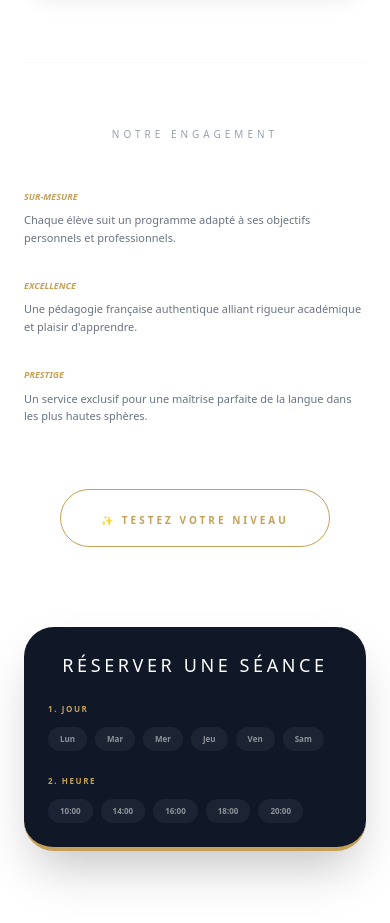
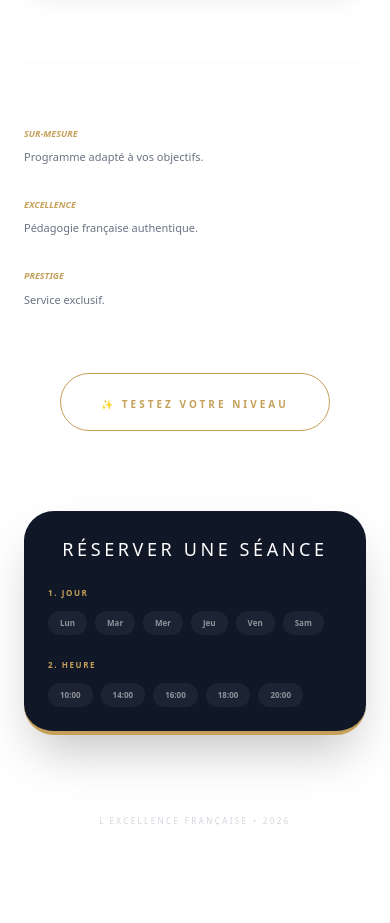
Before and after one commit to projectdevq8-maker/excellence-francaise, a React (Vite) app: page / in a window 390 px wide. Shown: the part 1240-2163 px from the top of the page. After the commit the page ends 2099 px from the top, so only its background shows below. Built offline with nearby package versions, Linux system fonts and the light colour scheme.

Commit message:
WhatsApp et animations fixés

```diff
--- a/src/App.jsx
+++ b/src/App.jsx
@@ -1,7 +1,7 @@
 import React, { useState } from 'react';
 import { motion } from 'framer-motion';
-import Navbar from './components/Navbar'; // Import de la barre de menu
-import Quiz from './components/Quiz';     // Import du Quiz
+import Navbar from './components/Navbar';
+import Quiz from './components/Quiz';
 
 function App() {
   const [showModal, setShowModal] = useState(false);
@@ -34,19 +34,17 @@ function App() {
   const times = ['10:00', '14:00', '16:00', '18:00', '20:00'];
 
   const envoyerWhatsApp = () => {
-    const numero = "965XXXXXXX"; // Ton numéro
-    const texte = `Bonjour, je suis ${nom}. Score test: ${score}/6. Réservation: ${selectedDay} à ${selectedTime}. Msg: ${message}`;
-    window.open(`https://wa.me/${numero}?text=${encodeURIComponent(texte)}`, '_blank');
+    const numero = "33667569993"; // <--- METS TON NUMÉRO ICI
+    const texte = `Bonjour, je suis ${nom}. %0A*Score test:* ${score}/6. %0A*Réservation:* ${selectedDay} à ${selectedTime}. %0A*Message:* ${message}`;
+    window.open(`https://wa.me/${numero}?text=${texte}`, '_blank');
   };
 
   return (
     <div className="min-h-screen bg-white text-gray-900 font-sans overflow-x-hidden">
 
-      {/* 1. NAVBAR (Le logo et le bouton Contact sont ICI) */}
       <Navbar setShowModal={setShowModal} />
 
       <main className="max-w-5xl mx-auto px-6 pt-6 pb-20 text-center">
-        {/* 2. DRAPEAUX */}
         <motion.div initial={{ opacity: 0 }} animate={{ opacity: 1 }} transition={{ delay: 0.2 }} className="flex justify-center items-center gap-4 mb-6">
           <img src="https://flagcdn.com/w80/fr.png" alt="France" className="w-10 h-auto shadow-sm" />
           <span className="text-gray-200 font-light text-2xl">|</span>
@@ -56,7 +54,6 @@ function App() {
         <motion.h1 initial={{ opacity: 0, y: 20 }} animate={{ opacity: 1, y: 0 }} transition={{ delay: 0.4 }} className="text-5xl md:text-6xl font-serif italic mb-4 tracking-tight">L'Excellence Française</motion.h1>
         <p className="text-gray-400 text-[9px] tracking-[0.4em] uppercase font-light mb-12 text-center">L'art de vivre • Prestige • Kuwait</p>
 
-        {/* 3. CARTES SERVICES */}
         <div className="grid grid-cols-1 md:grid-cols-3 gap-6 mb-20 max-w-4xl mx-auto">
           <motion.div initial={{ opacity: 0, y: 30 }} animate={{ opacity: 1, y: 0 }} transition={{ delay: 0.6 }} className="bg-[#0047AB] rounded-[30px] p-6 text-white min-h-[280px] flex flex-col justify-between shadow-xl border-2 border-[#C5A059] text-left">
             <h2 className="text-xl font-bold mb-2">Soutien Scolaire</h2>
@@ -64,7 +61,7 @@ function App() {
             <div className="text-[8px] font-bold uppercase tracking-widest">Détails →</div>
           </motion.div>
 
-          <motion.div initial={{ opacity: 0, y: 30 }} animate={{ opacity: 1, y: 0 }} transition={{ delay: 0.8 }} className="bg-white rounded-[30px] p-6 text-gray-900 min-h-[280px] flex flex-col justify-between shadow-lg border-2 border-[#C5A059] transform scale-105 z-10 relative text-left">
+          <motion.div initial={{ opacity: 0, y: 30 }} animate={{ opacity: 1, y: 0 }} transition={{ delay: 0.8 }} className="bg-white rounded-[30px] p-6 text-gray-900 min-h-[280px] flex flex-col justify-between shadow-lg border-2 border-[#C5A059] transform md:scale-105 z-10 relative text-left">
             <div className="absolute -top-3 left-1/2 -translate-x-1/2 bg-[#C5A059] text-white text-[7px] font-bold px-3 py-1 rounded-full uppercase tracking-[0.2em]">Populaire</div>
             <h2 className="text-xl font-bold mb-2 text-[#C5A059]">Conversation</h2>
             <p className="text-[11px] text-gray-500 italic">Maîtrisez l'art de la conversation avec aisance et élégance.</p>
@@ -78,33 +75,29 @@ function App() {
           </motion.div>
         </div>
 
-        {/* 4. SECTION ENGAGEMENT */}
         <motion.div initial={{ opacity: 0 }} whileInView={{ opacity: 1 }} className="py-16 max-w-4xl mx-auto border-t border-gray-50">
-          <h2 className="text-[10px] tracking-[0.4em] uppercase text-gray-400 mb-12 text-center">Notre Engagement</h2>
           <div className="grid grid-cols-1 md:grid-cols-3 gap-8 text-left">
             <div>
               <h3 className="text-[#C5A059] text-[9px] font-bold uppercase mb-2 italic">Sur-mesure</h3>
-              <p className="text-[11px] text-gray-500 leading-relaxed">Chaque élève suit un programme adapté à ses objectifs personnels et professionnels.</p>
+              <p className="text-[11px] text-gray-500 leading-relaxed">Programme adapté à vos objectifs.</p>
             </div>
             <div>
               <h3 className="text-[#C5A059] text-[9px] font-bold uppercase mb-2 italic">Excellence</h3>
-              <p className="text-[11px] text-gray-500 leading-relaxed">Une pédagogie française authentique alliant rigueur académique et plaisir d'apprendre.</p>
+              <p className="text-[11px] text-gray-500 leading-relaxed">Pédagogie française authentique.</p>
             </div>
             <div>
               <h3 className="text-[#C5A059] text-[9px] font-bold uppercase mb-2 italic">Prestige</h3>
-              <p className="text-[11px] text-gray-500 leading-relaxed">Un service exclusif pour une maîtrise parfaite de la langue dans les plus hautes sphères.</p>
+              <p className="text-[11px] text-gray-500 leading-relaxed">Service exclusif.</p>
             </div>
           </div>
         </motion.div>
 
-        {/* 5. BOUTON TEST NIVEAU */}
-        <motion.div initial={{ opacity: 0, y: 20 }} whileInView={{ opacity: 1, y: 0 }} className="flex justify-center mb-20">
-          <button onClick={() => {setShowQuiz(true); setQuizTermine(false); setCurrentQuestion(0); setScore(0);}} className="group px-10 py-4 bg-white border border-[#C5A059] rounded-full transition-all hover:bg-black hover:scale-105 active:scale-95">
+        <div className="flex justify-center mb-20">
+          <button onClick={() => {setShowQuiz(true); setQuizTermine(false); setCurrentQuestion(0); setScore(0);}} className="group px-10 py-4 bg-white border border-[#C5A059] rounded-full transition-all hover:bg-black">
             <span className="text-[#C5A059] group-hover:text-white text-[10px] font-bold uppercase tracking-[0.3em]">✨ Testez votre Niveau</span>
           </button>
-        </motion.div>
+        </div>
 
-        {/* 6. CALENDRIER */}
         <motion.div initial={{ opacity: 0, y: 40 }} whileInView={{ opacity: 1, y: 0 }} className="bg-gray-900 rounded-[30px] p-6 text-white shadow-2xl border-b-4 border-[#C5A059] max-w-3xl mx-auto">
           <h2 className="text-lg tracking-[0.2em] uppercase font-extralight mb-6 text-center">Réserver une séance</h2>
           <div className="grid grid-cols-1 md:grid-cols-2 gap-6 text-left">
@@ -112,7 +105,7 @@ function App() {
               <p className="text-[#C5A059] text-[8px] font-bold uppercase tracking-[0.2em] mb-3">1. Jour</p>
               <div className="flex flex-wrap gap-2">
                 {days.map(day => (
-                  <button key={day} onClick={() => setSelectedDay(day)} className={`px-3 py-1.5 rounded-full text-[8px] font-bold transition-all ${selectedDay === day ? 'bg-[#C5A059] text-white' : 'bg-white/5 text-white/50 hover:bg-white/10'}`}>{day}</button>
+                  <button key={day} onClick={() => setSelectedDay(day)} className={`px-3 py-1.5 rounded-full text-[8px] font-bold transition-all ${selectedDay === day ? 'bg-[#C5A059] text-white' : 'bg-white/5 text-white/50'}`}>{day}</button>
                 ))}
               </div>
             </div>
@@ -120,7 +113,7 @@ function App() {
               <p className="text-[#C5A059] text-[8px] font-bold uppercase tracking-[0.2em] mb-3">2. Heure</p>
               <div className="flex flex-wrap gap-2">
                 {times.map(time => (
-                  <button key={time} onClick={() => setSelectedTime(time)} className={`px-3 py-1.5 rounded-full text-[8px] font-bold transition-all ${selectedTime === time ? 'bg-[#C5A059] text-white' : 'bg-white/5 text-white/50 hover:bg-white/10'}`}>{time}</button>
+                  <button key={time} onClick={() => setSelectedTime(time)} className={`px-3 py-1.5 rounded-full text-[8px] font-bold transition-all ${selectedTime === time ? 'bg-[#C5A059] text-white' : 'bg-white/5 text-white/50'}`}>{time}</button>
                 ))}
               </div>
             </div>
@@ -128,22 +121,15 @@ function App() {
         </motion.div>
       </main>
 
-      {/* 7. LE QUIZ (Il est maintenant dans son propre fichier) */}
       <Quiz
-        showQuiz={showQuiz}
-        setShowQuiz={setShowQuiz}
-        quizTermine={quizTermine}
-        currentQuestion={currentQuestion}
-        questions={questions}
-        repondreQuiz={repondreQuiz}
-        score={score}
-        setShowModal={setShowModal}
+        showQuiz={showQuiz} setShowQuiz={setShowQuiz} quizTermine={quizTermine}
+        currentQuestion={currentQuestion} questions={questions}
+        repondreQuiz={repondreQuiz} score={score} setShowModal={setShowModal}
       />
 
-      {/* 8. MODALE CONTACT */}
       {showModal && (
         <motion.div initial={{ opacity: 0 }} animate={{ opacity: 1 }} className="fixed inset-0 z-50 flex items-center justify-center p-4 bg-black/60 backdrop-blur-sm">
-          <motion.div initial={{ y: 50, opacity: 0 }} animate={{ y: 0, opacity: 1 }} className="bg-white rounded-[30px] p-8 max-sm w-full border-2 border-[#C5A059] shadow-2xl text-left">
+          <motion.div initial={{ y: 50, opacity: 0 }} animate={{ y: 0, opacity: 1 }} className="bg-white rounded-[30px] p-8 max-w-sm w-full border-2 border-[#C5A059] shadow-2xl text-left">
             <h2 className="text-2xl font-serif italic mb-4">Contact Privé</h2>
             <div className="space-y-3">
               <input type="text" placeholder="Nom" onChange={(e) => setNom(e.target.value)} className="w-full p-3 border border-gray-100 rounded-xl bg-gray-50 text-sm outline-none focus:border-[#C5A059]" />
```
